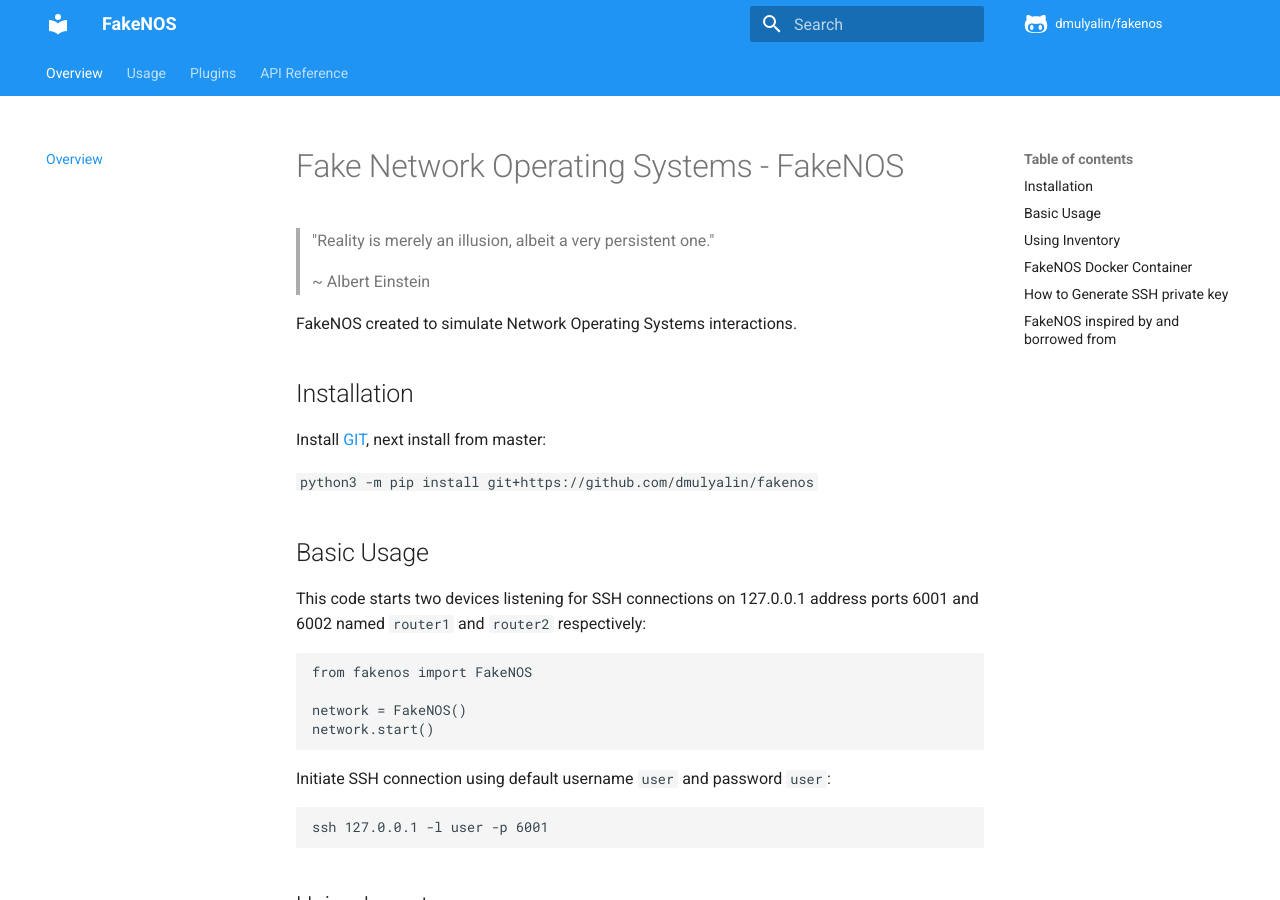
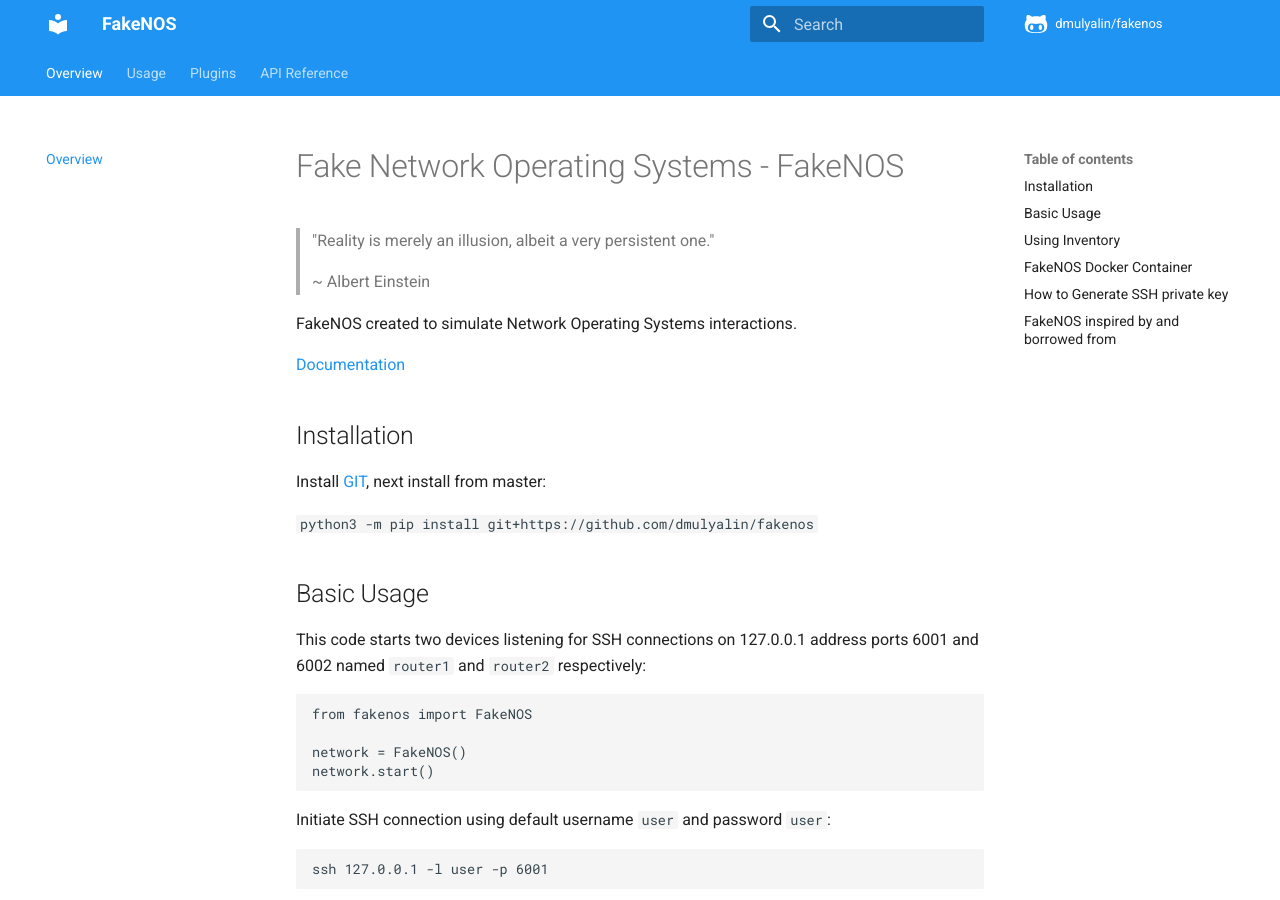
Before and after one commit to fakenos/fakenos, an MkDocs documentation site: the page built from docs/README.md, in a window 1280 px wide and 900 px high. Built offline with MkDocs 1.6.1 and Material for MkDocs 9.7.7, drawn with Linux system fonts in a browser that asks for light colours; comment, search, counter and statistics services are not loaded.

Commit message:
updated readme

```diff
--- a/docs/README.md
+++ b/docs/README.md
@@ -5,6 +5,8 @@
 > ~ Albert Einstein
 
 FakeNOS created to simulate Network Operating Systems interactions.
+
+[Documentation](https://dmulyalin.github.io/fakenos/)
 
 ## Installation
 
```
Also changed, not shown: README.md (+2 -0 lines).
